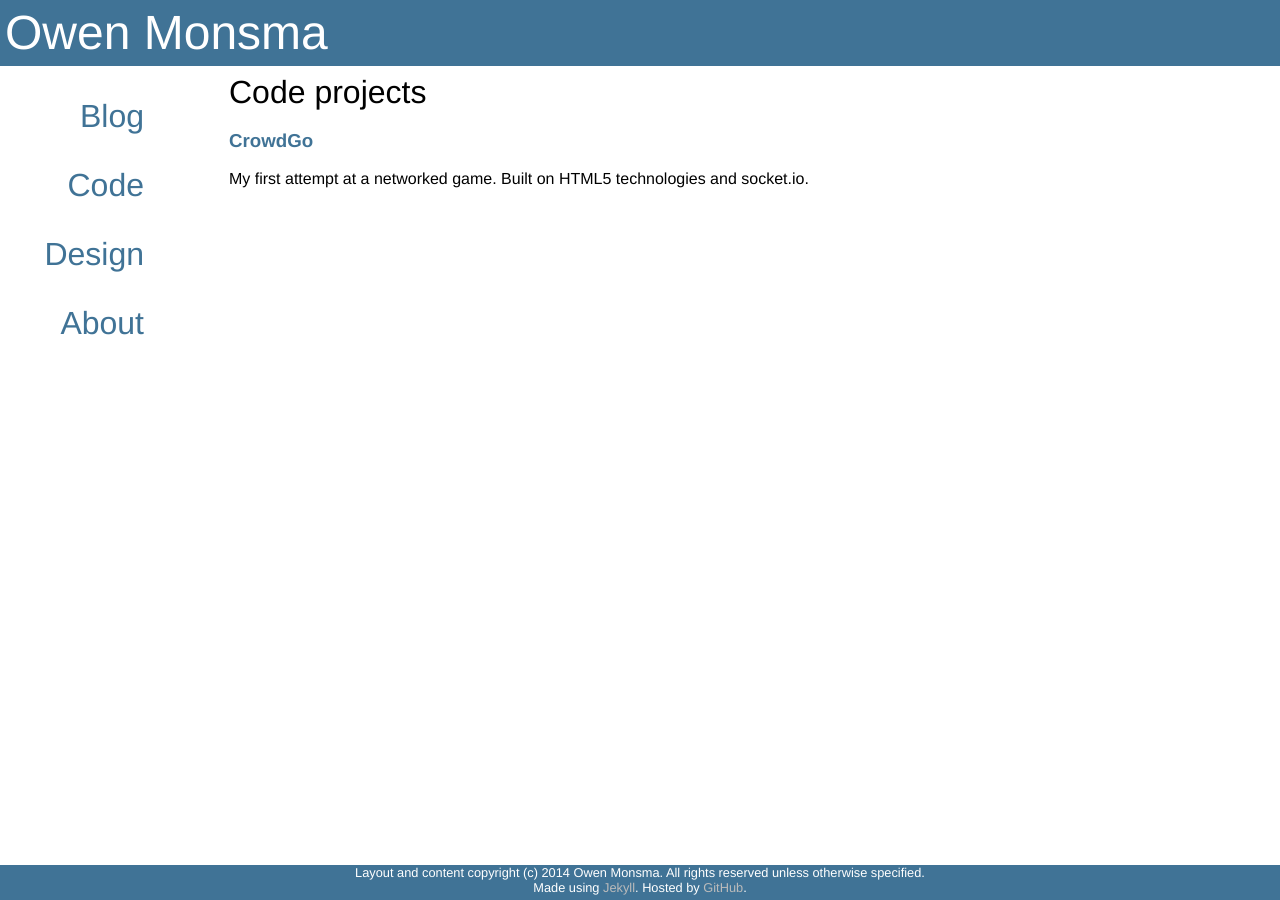
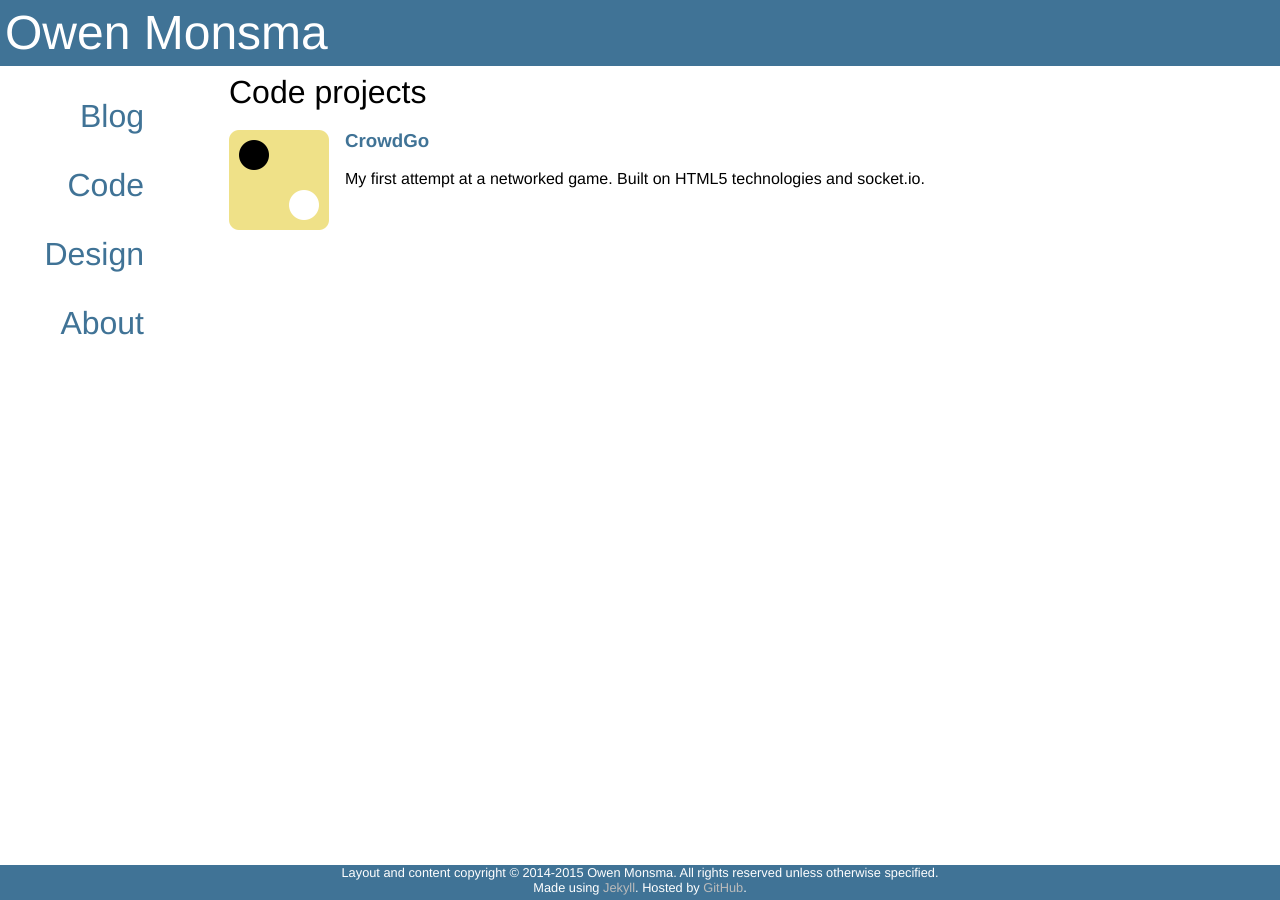
Before and after one commit to darkfire613/darkfire613.github.io, a Jekyll site: the page built from code/index.html, in a window 1280 px wide. Built offline with Jekyll 4.4.1, drawn with Linux system fonts in a browser that asks for light colours.

Commit message:
updated code page

```diff
--- a/_includes/footer.html
+++ b/_includes/footer.html
@@ -1,4 +1,4 @@
 <footer>
-  <span>Layout and content copyright (c) 2014 Owen Monsma. All rights reserved unless otherwise specified.</span><br>
+  <span>Layout and content copyright &copy; 2014-2015 Owen Monsma. All rights reserved unless otherwise specified.</span><br>
   <span>Made using <a href="http://jekyllrb.com">Jekyll</a>. Hosted by <a href="https://pages.github.com">GitHub</a>.
 </footer>
--- a/code/index.html
+++ b/code/index.html
@@ -3,6 +3,10 @@ layout: page
 title: Code
 header: Code projects
 ---
-<a href="http://owenmonsma.com/crowdgo/"><h3>CrowdGo</h3></a>
-
-My first attempt at a networked game. Built on HTML5 technologies and socket.io.
+<ul id="codeProjects">
+  <li class="codeProjectsItem">
+    <a href="http://owenmonsma.com/crowdgo/"><img src="{{ site.url }}/assets/go_icon.png" /></a>
+    <a href="http://owenmonsma.com/crowdgo/"><h3>CrowdGo</h3></a>
+    <span>My first attempt at a networked game. Built on HTML5 technologies and socket.io.</span>
+  </li>
+</ul>
--- a/css/main.css
+++ b/css/main.css
@@ -75,11 +75,6 @@ h3.date{
 
 nav{
   padding: 0 5px 0 0;
-  /*
-  border-width:0 2px 0 0;
-  border-style: solid;
-  border-color: #000;
-  */
   width: 4.5em;
   float: left;
   font-size: 2em;
@@ -162,7 +157,7 @@ span.caption{
 
 code{
   display: block;
-  background-color: #ccc;
+  background-color: #ddd;
 }
 
 .postbody img{
@@ -171,6 +166,26 @@ code{
   margin-right: auto;
 }
 
+/* code */
+#codeProjects{
+  padding: 0;
+  margin: 0;
+}
+
+#codeProjects li{
+  list-style-type: none;
+  margin: .5em, 0;
+  padding: 0;
+}
+
+#codeProjects img{
+  float: left;
+  width: 100px;
+  height: 100px;
+  margin-right: 1em;
+}
+
+/* footer */
 footer{
   position: absolute;
   bottom: 0;
```
Also changed, not shown: assets/go_icon.png (added).
